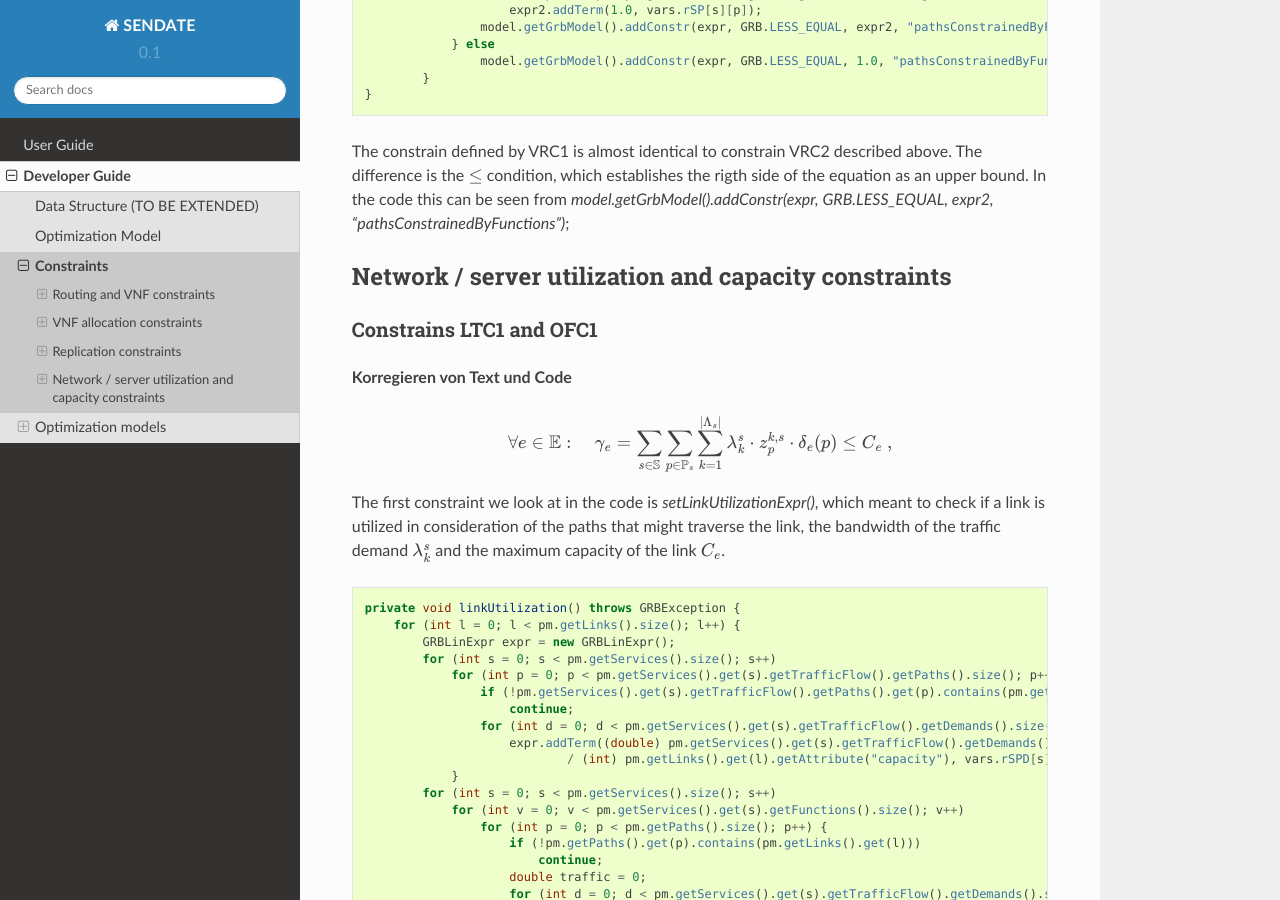
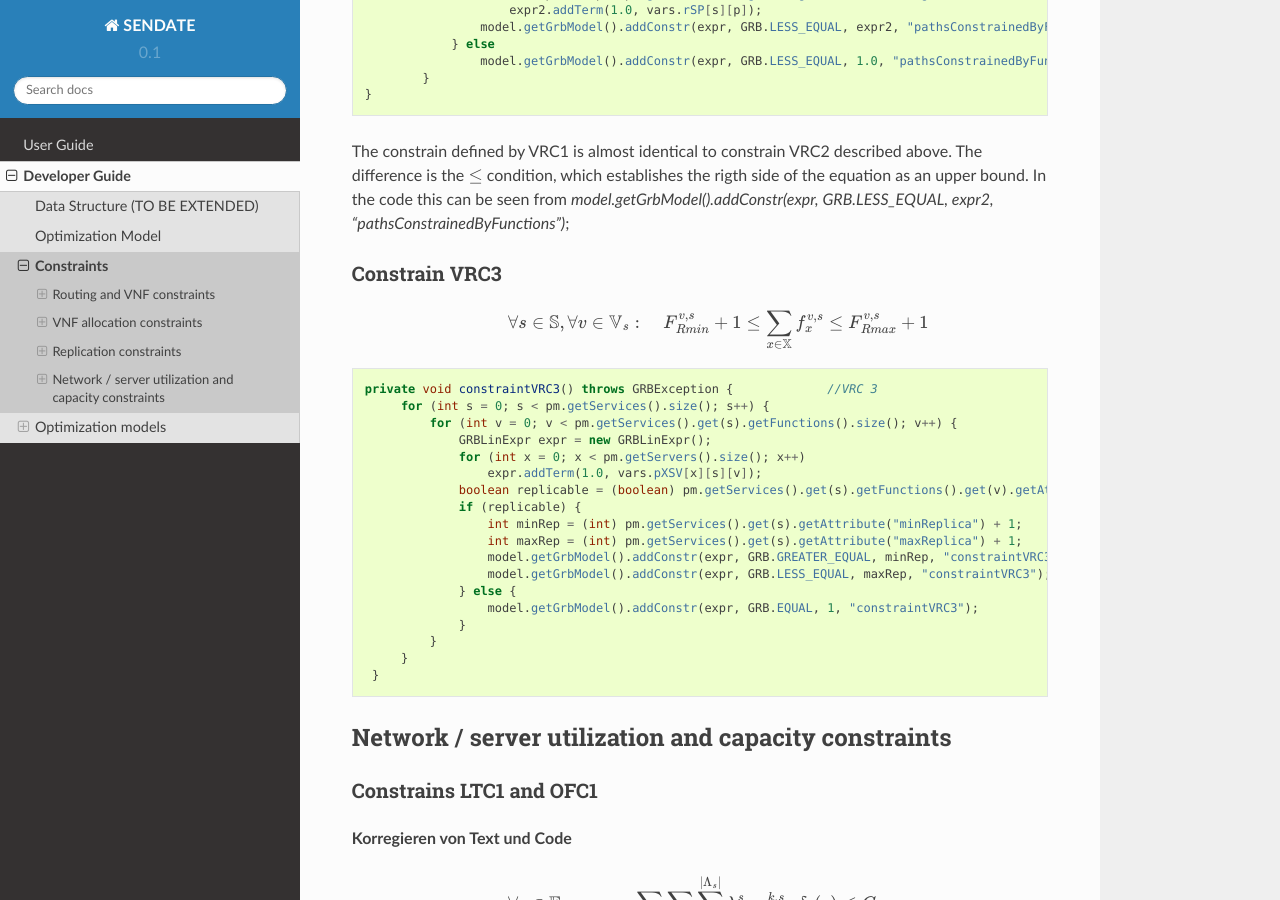
Before and after one commit to fcarp10/nsp4j-optimizer, a Sphinx documentation site: the page built from documentation/developer_guide/constraints.rst, in a window 1280 px wide and 900 px high, scrolled down 12606 px. Built offline with Sphinx 7.4.7 and the Read the Docs theme 2.0.0, drawn with Linux system fonts in a browser that asks for light colours.

Commit message:
docu4 07-12-2018

```diff
--- a/documentation/developer_guide/constraints.rst
+++ b/documentation/developer_guide/constraints.rst
@@ -726,6 +726,44 @@ The constrain defined by VRC1 is almost identical to constrain VRC2 described ab
 
 
 
+
+Constrain VRC3
+^^^^^^^^^^^^^^
+
+
+.. math::
+    :nowrap:
+
+        \begin{equation} \label{VNFvmax}  \qquad
+             \forall s \in \mathbb{S}, \forall v \in {\mathbb{V}_s}:   \quad    F^{v,s}_{Rmin} + 1  \leq \sum_{x \in \mathbb{X}} f_x^{v,s}   \leq F^{v,s}_{Rmax} + 1
+        \end{equation}
+
+
+.. code-block:: java
+
+   private void constraintVRC3() throws GRBException {             //VRC 3
+        for (int s = 0; s < pm.getServices().size(); s++) {
+            for (int v = 0; v < pm.getServices().get(s).getFunctions().size(); v++) {
+                GRBLinExpr expr = new GRBLinExpr();
+                for (int x = 0; x < pm.getServers().size(); x++)
+                    expr.addTerm(1.0, vars.pXSV[x][s][v]);
+                boolean replicable = (boolean) pm.getServices().get(s).getFunctions().get(v).getAttribute("replicable");
+                if (replicable) {
+                    int minRep = (int) pm.getServices().get(s).getAttribute("minReplica") + 1;
+                    int maxRep = (int) pm.getServices().get(s).getAttribute("maxReplica") + 1;
+                    model.getGrbModel().addConstr(expr, GRB.GREATER_EQUAL, minRep, "constraintVRC3");
+                    model.getGrbModel().addConstr(expr, GRB.LESS_EQUAL, maxRep, "constraintVRC3");
+                } else {
+                    model.getGrbModel().addConstr(expr, GRB.EQUAL, 1, "constraintVRC3");
+                }
+            }
+        }
+    }
+
+
+
+
+
 Network / server utilization and capacity constraints
 -----------------------------------------------------
 
--- a/documentation/user_guide/input.rst
+++ b/documentation/user_guide/input.rst
@@ -355,6 +355,8 @@ The first blocks shows the used *input files, objective function* and *optimizat
 | VRC1      | pathsConstrainedByFunctionsVRC1  |
 +-----------+----------------------------------+
 | VRC2      | pathsConstrainedByFunctions      |
++-----------+----------------------------------+
+| VRC3      | constraintVRC3                   |
 +-----------+----------------------------------+
 | IPC1      | initialPlacementAsConstraints    |
 +-----------+----------------------------------+
```
Also changed, not shown: other parts of documentation/user_guide/input.rst (+1 -1 lines).
